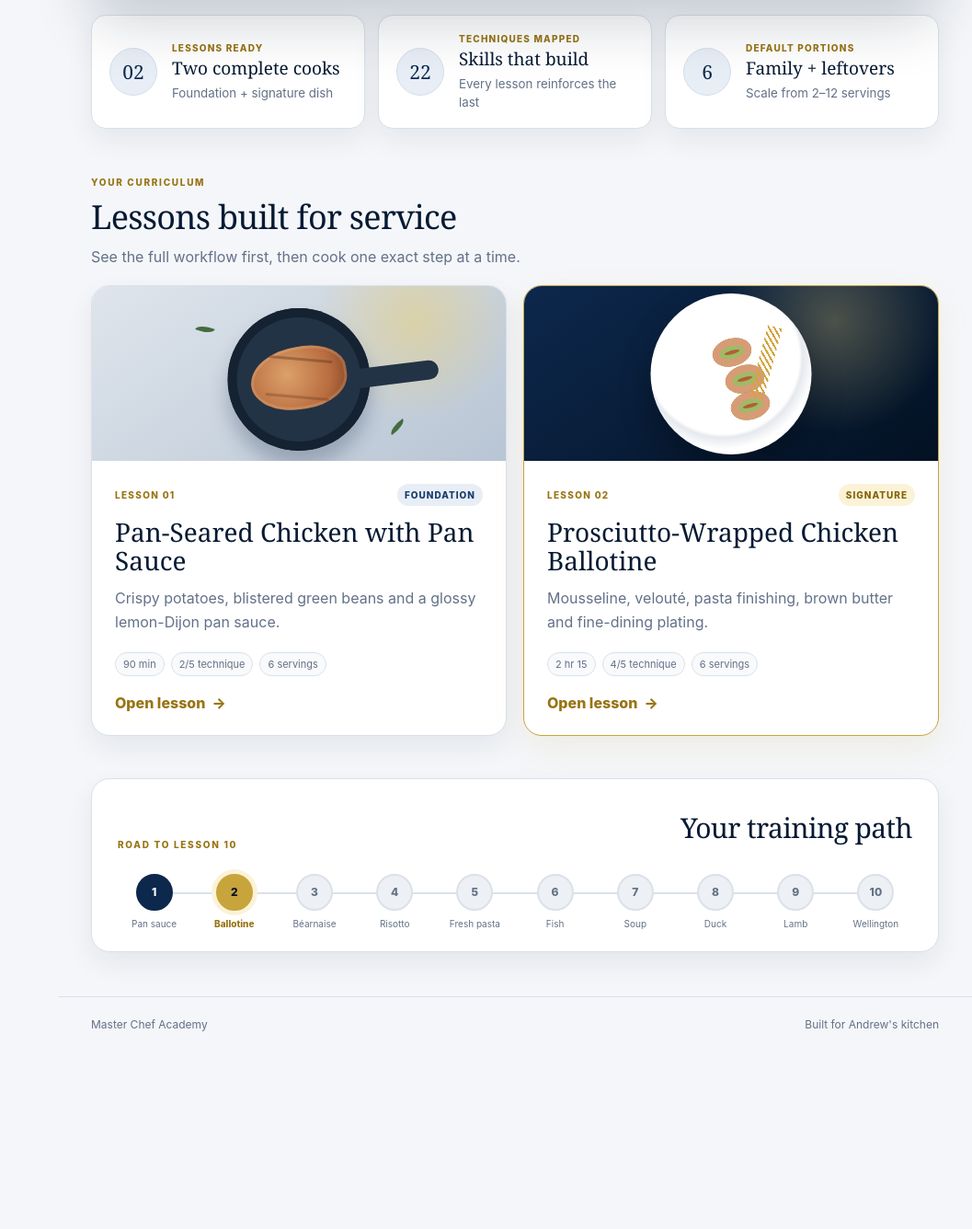
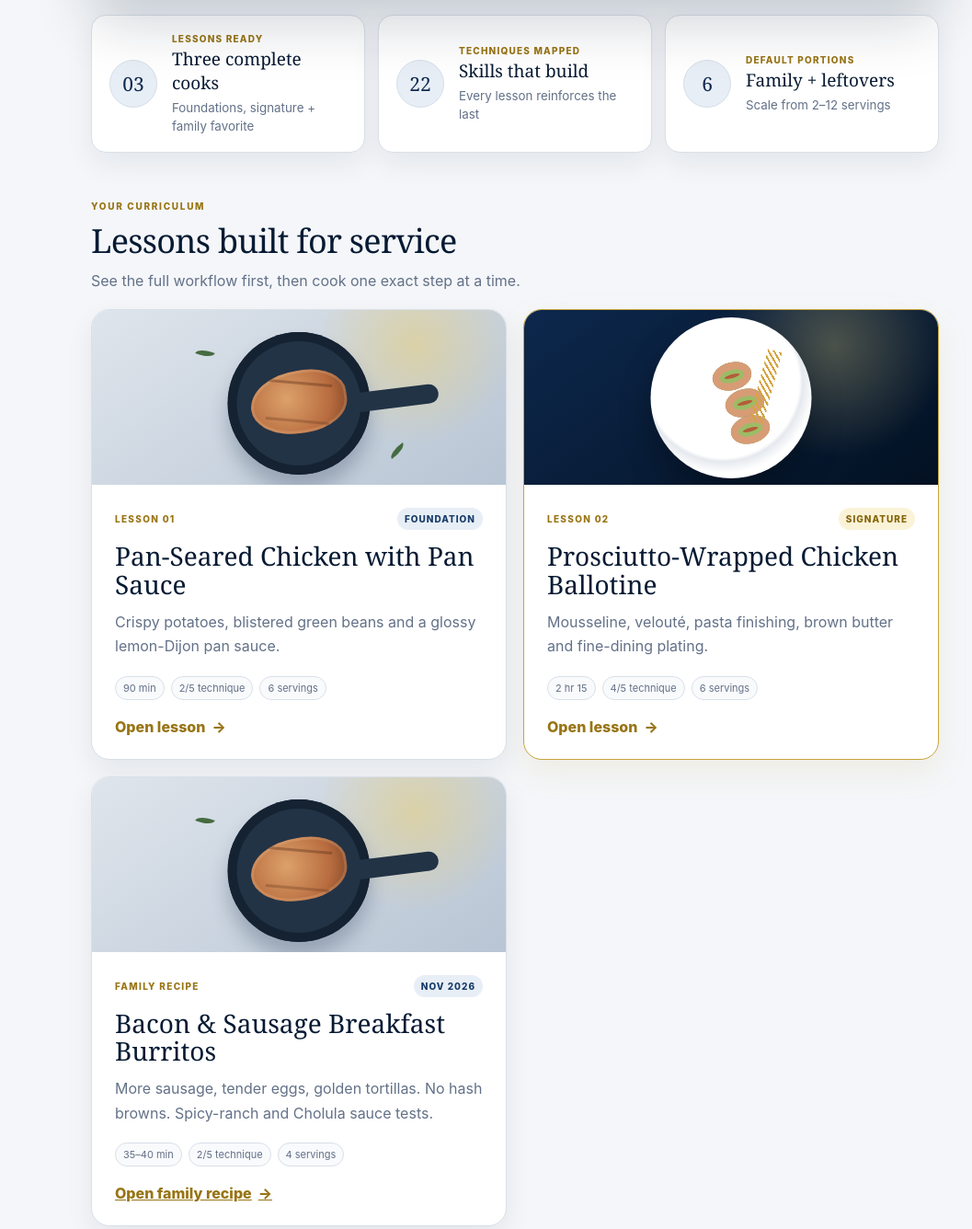
Before and after one commit to ahhagberg/master-chef-academy, a plain HTML site: page index.html in a window 1280 px wide. Shown: the part 815-2151 px from the top of the page at 92% size, without its empty margins (223-1280 px from the left). Before the commit the page ends 1958 px from the top, so only its background shows below. Drawn offline with Linux system fonts and the light colour scheme.

Commit message:
Link breakfast burrito Kitchen Mode recipe from Academy dashboard

```diff
--- a/index.html
+++ b/index.html
@@ -28,6 +28,7 @@
         <div class="nav-section-label">Curriculum</div>
         <button class="nav-link" data-view="lesson-1"><span class="lesson-dot">01</span><span>Foundations</span></button>
         <button class="nav-link" data-view="lesson-2"><span class="lesson-dot gold">02</span><span>Signature Ballotine</span></button>
+        <a class="nav-link" href="breakfast-burritos.html"><span class="lesson-dot">★</span><span>Family Breakfast Burritos</span></a>
         <div class="nav-section-label">Your academy</div>
         <button class="nav-link" data-view="skills"><span class="nav-icon">✦</span><span>Skills</span></button>
         <button class="nav-link" data-view="journal"><span class="nav-icon">□</span><span>Kitchen Journal</span></button>
@@ -93,8 +94,8 @@
 
           <section class="academy-summary" aria-label="Academy summary">
             <article class="summary-card">
-              <div class="summary-icon">02</div>
-              <div><span>Lessons ready</span><strong>Two complete cooks</strong><small>Foundation + signature dish</small></div>
+              <div class="summary-icon">03</div>
+              <div><span>Lessons ready</span><strong>Three complete cooks</strong><small>Foundations, signature + family favorite</small></div>
             </article>
             <article class="summary-card">
               <div class="summary-icon">22</div>
@@ -134,6 +135,16 @@
                 <p>Mousseline, velouté, pasta finishing, brown butter and fine-dining plating.</p>
                 <div class="meta"><span>2 hr 15</span><span>4/5 technique</span><span>6 servings</span></div>
                 <button class="text-button" data-open="lesson-2">Open lesson <span>→</span></button>
+              </div>
+            </article>
+            <article class="lesson-card foundation-card">
+              <div class="lesson-art foundation-art" aria-hidden="true"><span class="skillet"></span><span class="chicken-sear"></span><span class="herb h1"></span></div>
+              <div class="lesson-card-body">
+                <div class="lesson-card-top"><span class="lesson-number">Family recipe</span><span class="status-badge">Nov 2026</span></div>
+                <h3>Bacon &amp; Sausage Breakfast Burritos</h3>
+                <p>More sausage, tender eggs, golden tortillas. No hash browns. Spicy-ranch and Cholula sauce tests.</p>
+                <div class="meta"><span>35–40 min</span><span>2/5 technique</span><span>4 servings</span></div>
+                <a class="text-button" href="breakfast-burritos.html">Open family recipe <span>→</span></a>
               </div>
             </article>
           </div>
```
